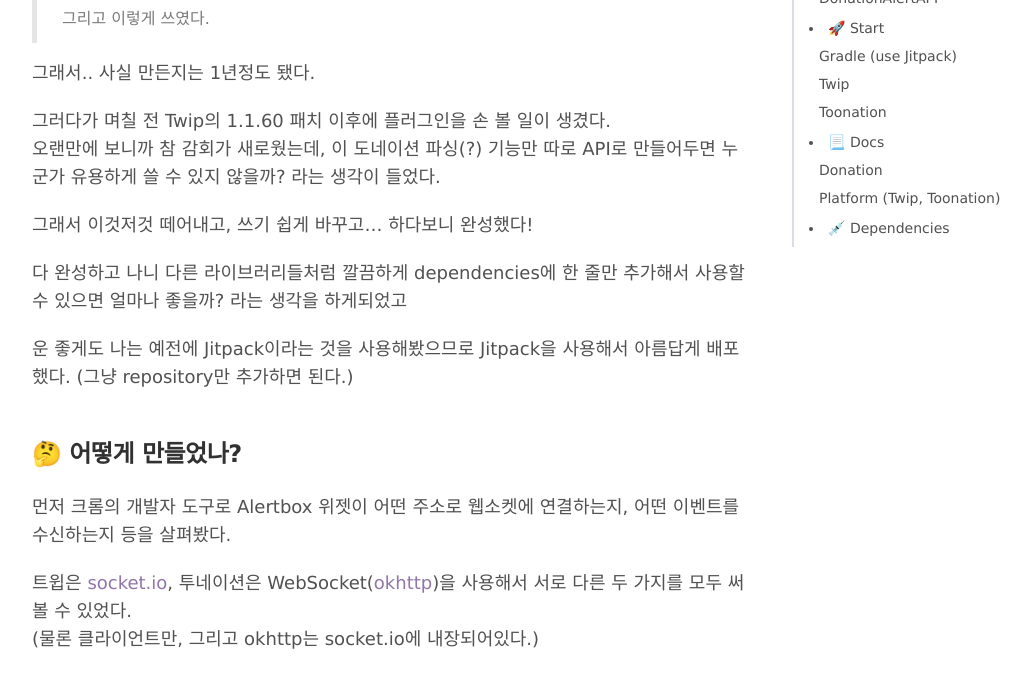
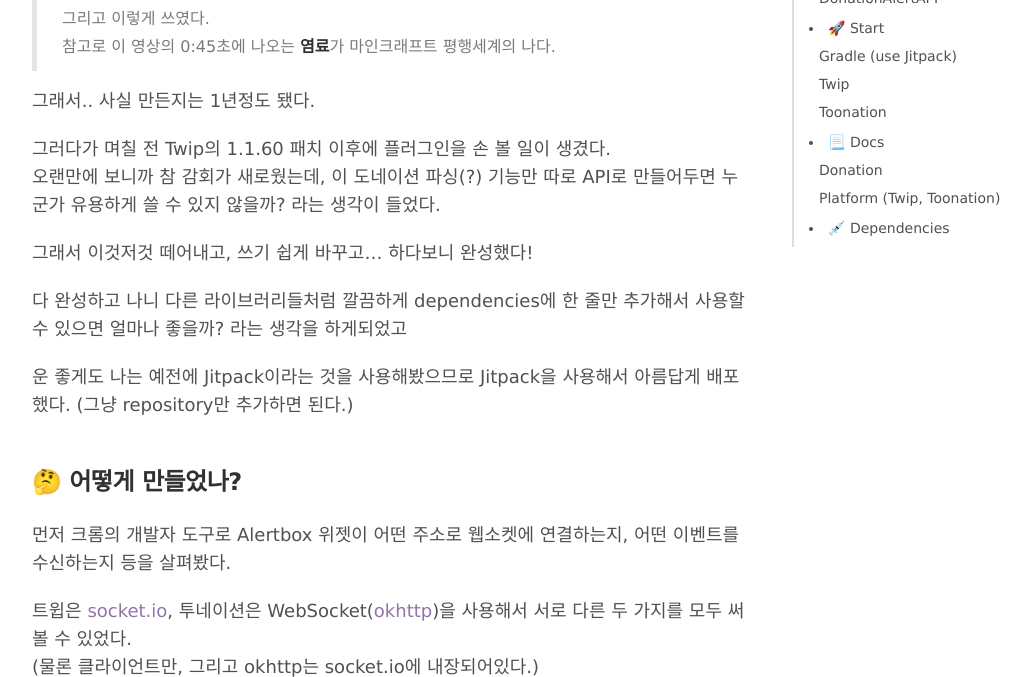
Before and after one commit to outstanding1301/outstanding1301.github.io, a Jekyll site: the page built from _posts/dev/2021-01-15-donation-alert-api.md, in a window 1280 px wide and 900 px high, scrolled down 980 px, cut to the strip 223-900 px from the top of the window. Shown: the whole strip, without its empty margins (248-1279 px from the left). Built offline with Jekyll 4.4.1, drawn with Linux system fonts in a browser that asks for light colours; nearby versions of some CDN libraries; some web fonts are replaced; comment, search, counter and statistics services are not loaded.

Commit message:
docs: 영상 설명 추가

```diff
--- a/_posts/dev/2021-01-15-donation-alert-api.md
+++ b/_posts/dev/2021-01-15-donation-alert-api.md
@@ -25,6 +25,7 @@
 > <iframe width="560" height="315" src="https://www.youtube.com/embed/ma5XgTHeCyg" frameborder="0" allow="accelerometer; autoplay; clipboard-write; encrypted-media; gyroscope; picture-in-picture" allowfullscreen></iframe>
 >
 > 그리고 이렇게 쓰였다.
+> 참고로 이 영상의 0:45초에 나오는 **염료**가 마인크래프트 평행세계의 나다.
 
 그래서.. 사실 만든지는 1년정도 됐다.
 
```
